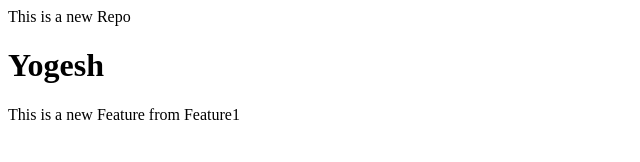
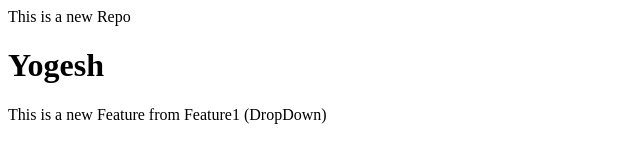
Before and after one commit to Yogesh2245/LocalRepo, a plain HTML site: page index.html in a window 1280 px wide. Shown: the whole page, without its empty margins (0-640 px from the left). Drawn offline with Linux system fonts and the light colour scheme.

Commit message:
Add Dropdown

```diff
--- a/index.html
+++ b/index.html
@@ -1,4 +1,4 @@
 <P>This is a new Repo</P>
 <h1>Yogesh</h1>
 
-<p>This is a new Feature from Feature1</p>
+<p>This is a new Feature from Feature1 (DropDown)</p>
```
